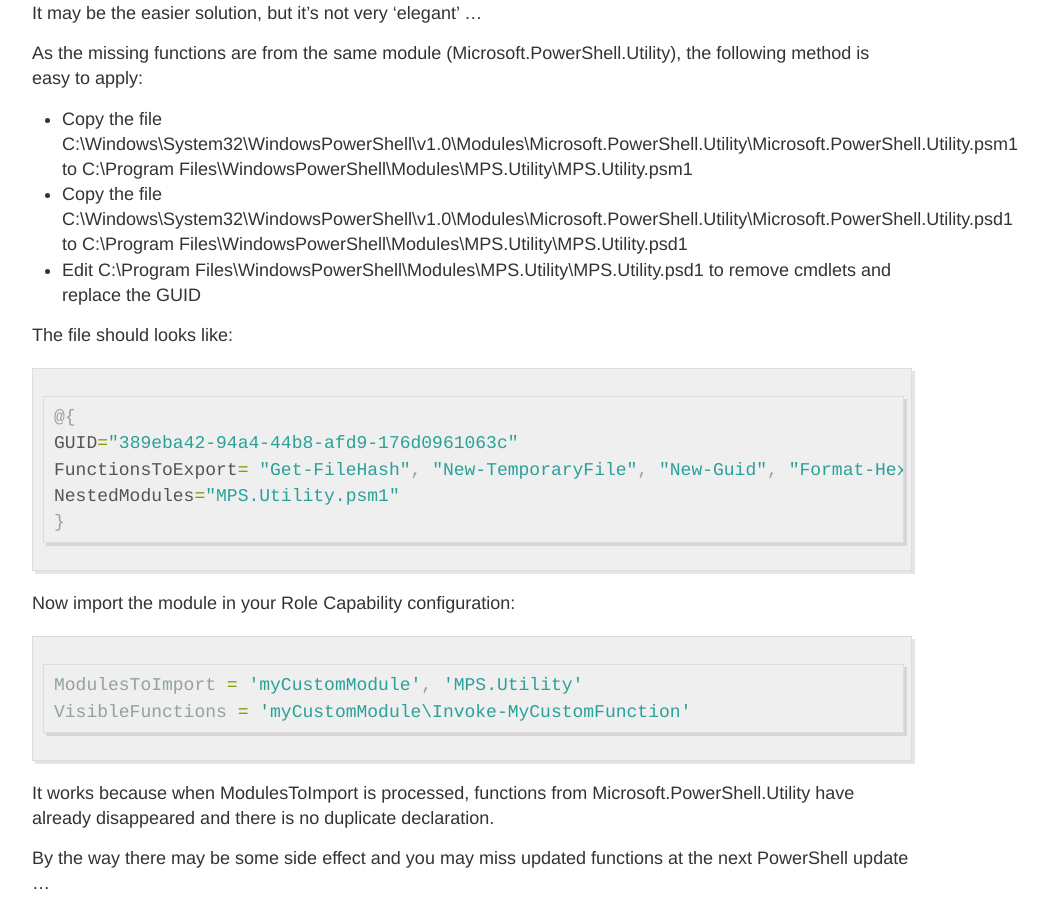
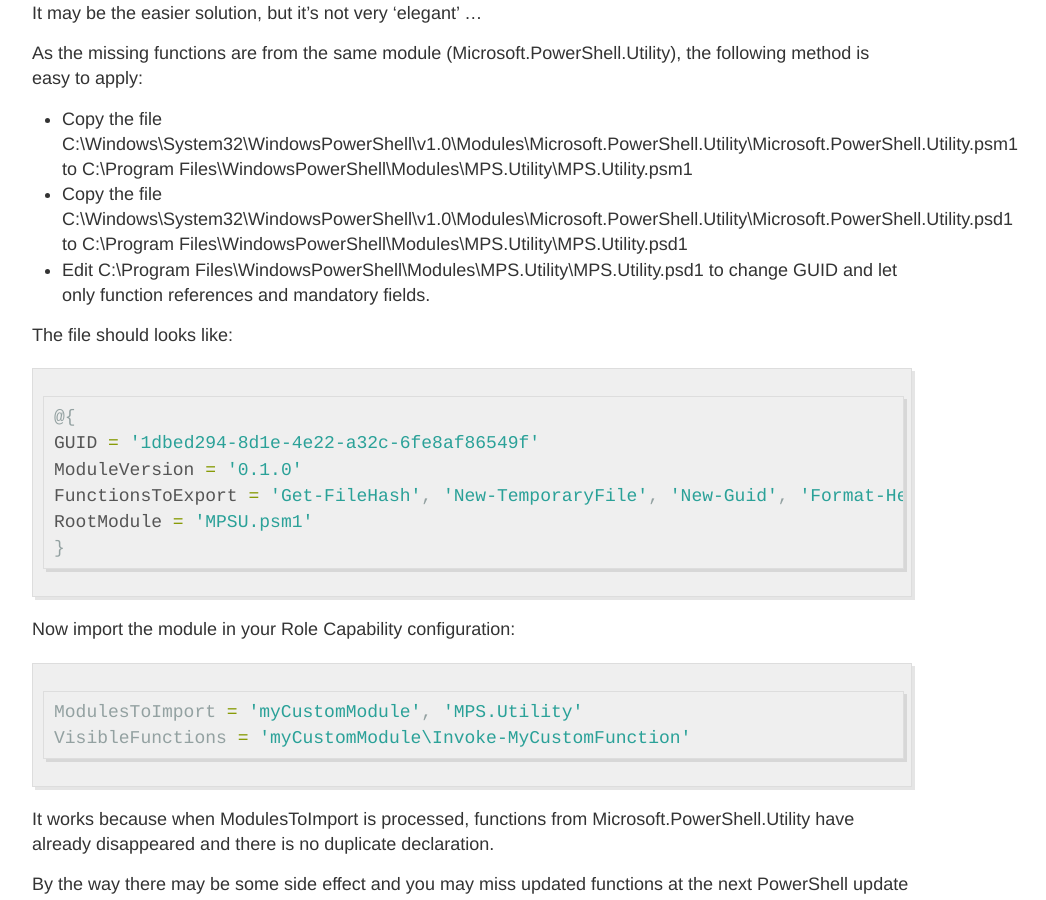
Before and after one commit to jnury/jnury.github.io, a Jekyll site: the page built from _posts/2018-3-11-JEA_term_not_recognized_name_cmdlet.md, in a window 1280 px wide and 900 px high, scrolled down 3305 px. Shown: the whole window, without its empty margins (168-1214 px from the left). Built offline with Jekyll 4.4.1, drawn with Linux system fonts in a browser that asks for light colours.

Commit message:
Correction of the module.psd1

````diff
--- a/_posts/2018-3-11-JEA_term_not_recognized_name_cmdlet.md
+++ b/_posts/2018-3-11-JEA_term_not_recognized_name_cmdlet.md
@@ -110,15 +110,16 @@ As the missing functions are from the same module (Microsoft.PowerShell.Utility)
 
 * Copy the file C:\Windows\System32\WindowsPowerShell\v1.0\Modules\Microsoft.PowerShell.Utility\Microsoft.PowerShell.Utility.psm1 to C:\Program Files\WindowsPowerShell\Modules\MPS.Utility\MPS.Utility.psm1
 * Copy the file C:\Windows\System32\WindowsPowerShell\v1.0\Modules\Microsoft.PowerShell.Utility\Microsoft.PowerShell.Utility.psd1 to C:\Program Files\WindowsPowerShell\Modules\MPS.Utility\MPS.Utility.psd1
-* Edit C:\Program Files\WindowsPowerShell\Modules\MPS.Utility\MPS.Utility.psd1 to remove cmdlets and replace the GUID
+* Edit C:\Program Files\WindowsPowerShell\Modules\MPS.Utility\MPS.Utility.psd1 to change GUID and let only function references and mandatory fields.
 
 The file should looks like:
 
 ```powershell
 @{
-GUID="389eba42-94a4-44b8-afd9-176d0961063c"
-FunctionsToExport= "Get-FileHash", "New-TemporaryFile", "New-Guid", "Format-Hex", "Import-PowerShellDataFile", "ConvertFrom-SddlString"
-NestedModules="MPS.Utility.psm1"
+GUID = '1dbed294-8d1e-4e22-a32c-6fe8af86549f'
+ModuleVersion = '0.1.0'
+FunctionsToExport = 'Get-FileHash', 'New-TemporaryFile', 'New-Guid', 'Format-Hex', 'Import-PowerShellDataFile', 'ConvertFrom-SddlString'
+RootModule = 'MPSU.psm1'
 }
 ```
 
````
